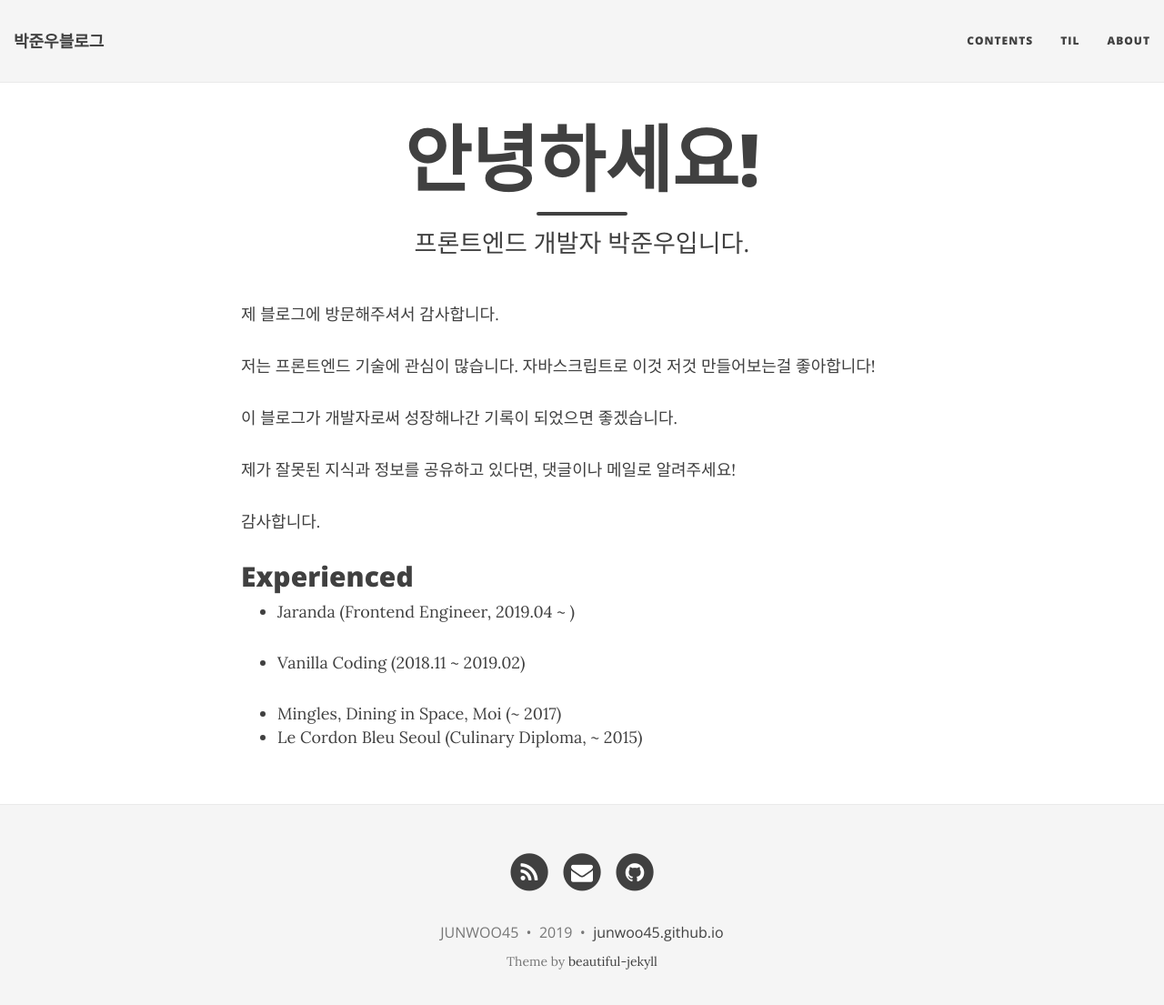
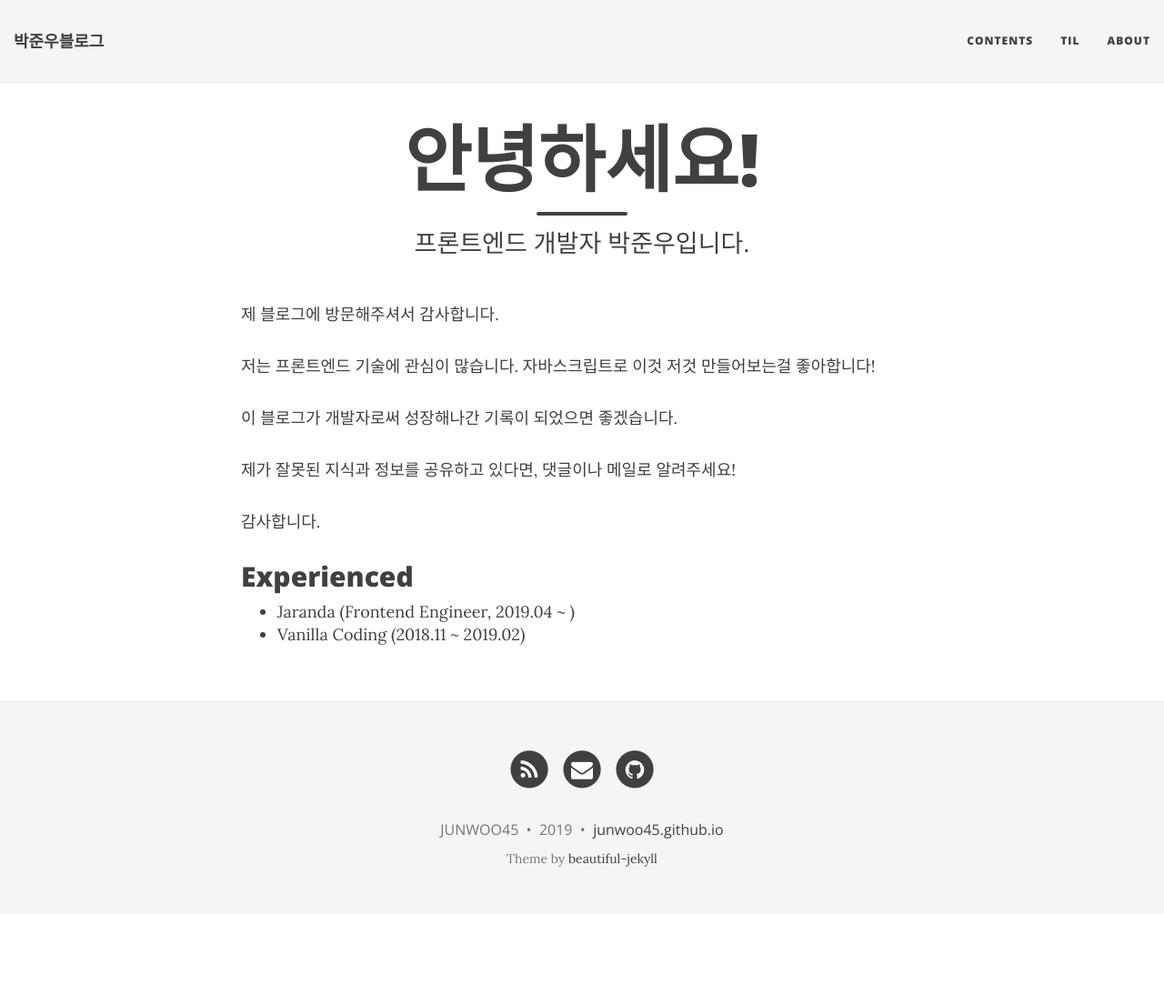
Before and after one commit to JUNWOO45/junwoo45.github.io.archived, a Jekyll site: the page built from aboutme.md, in a window 1280 px wide and 1118 px high. Shown: the top 1105 px of the window at 91% size. Built offline with Jekyll 4.4.1, drawn with Linux system fonts in a browser that asks for light colours; nearby versions of some CDN libraries.

Commit message:
Modify aboutme

```diff
--- a/aboutme.md
+++ b/aboutme.md
@@ -21,6 +21,3 @@ image: /img/test.jpg
 
 - Jaranda (Frontend Engineer, 2019.04 ~ )
 - Vanilla Coding (2018.11 ~ 2019.02)
-
-- Mingles, Dining in Space, Moi (~ 2017)
-- Le Cordon Bleu Seoul (Culinary Diploma, ~ 2015)
```
